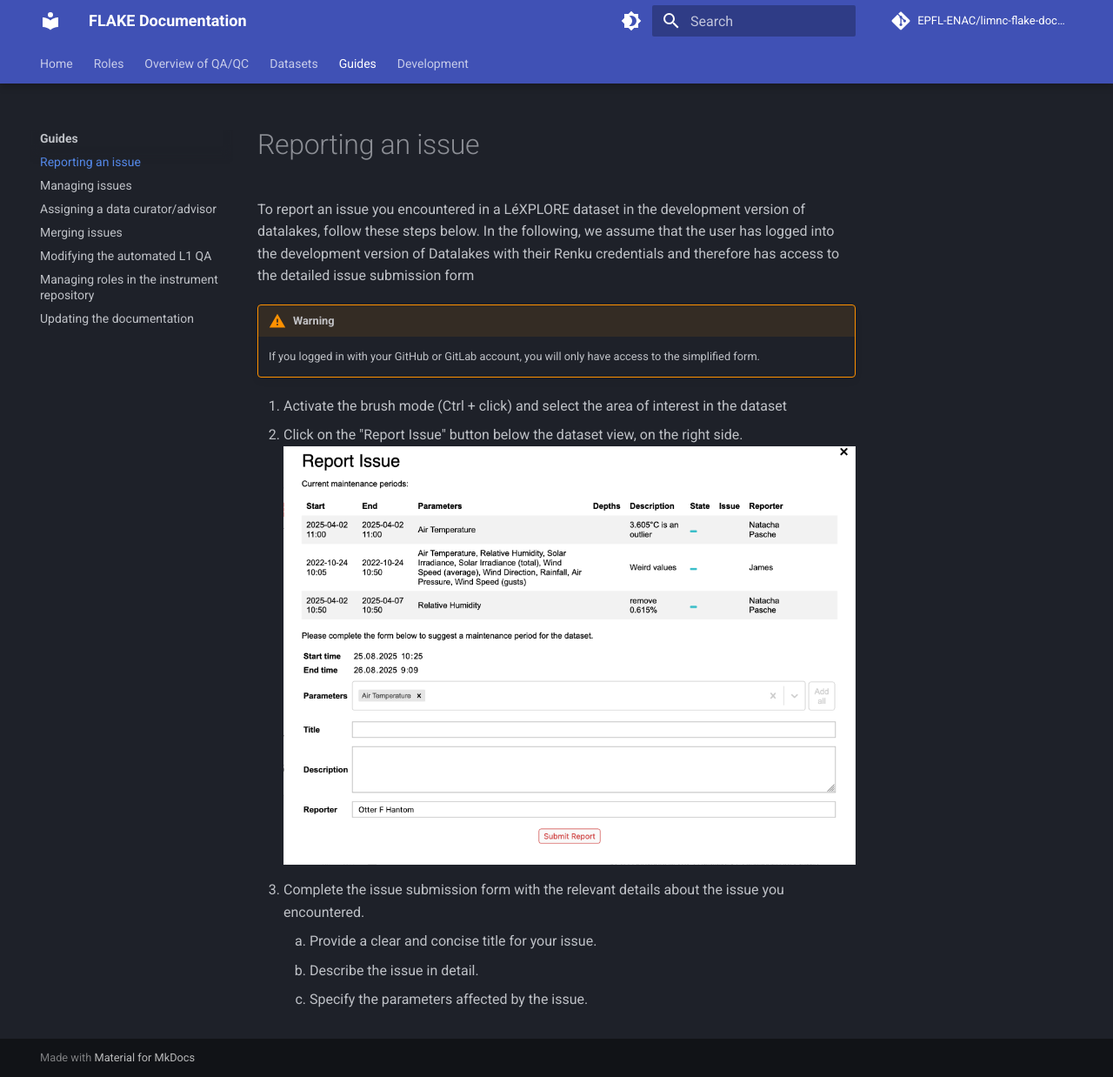
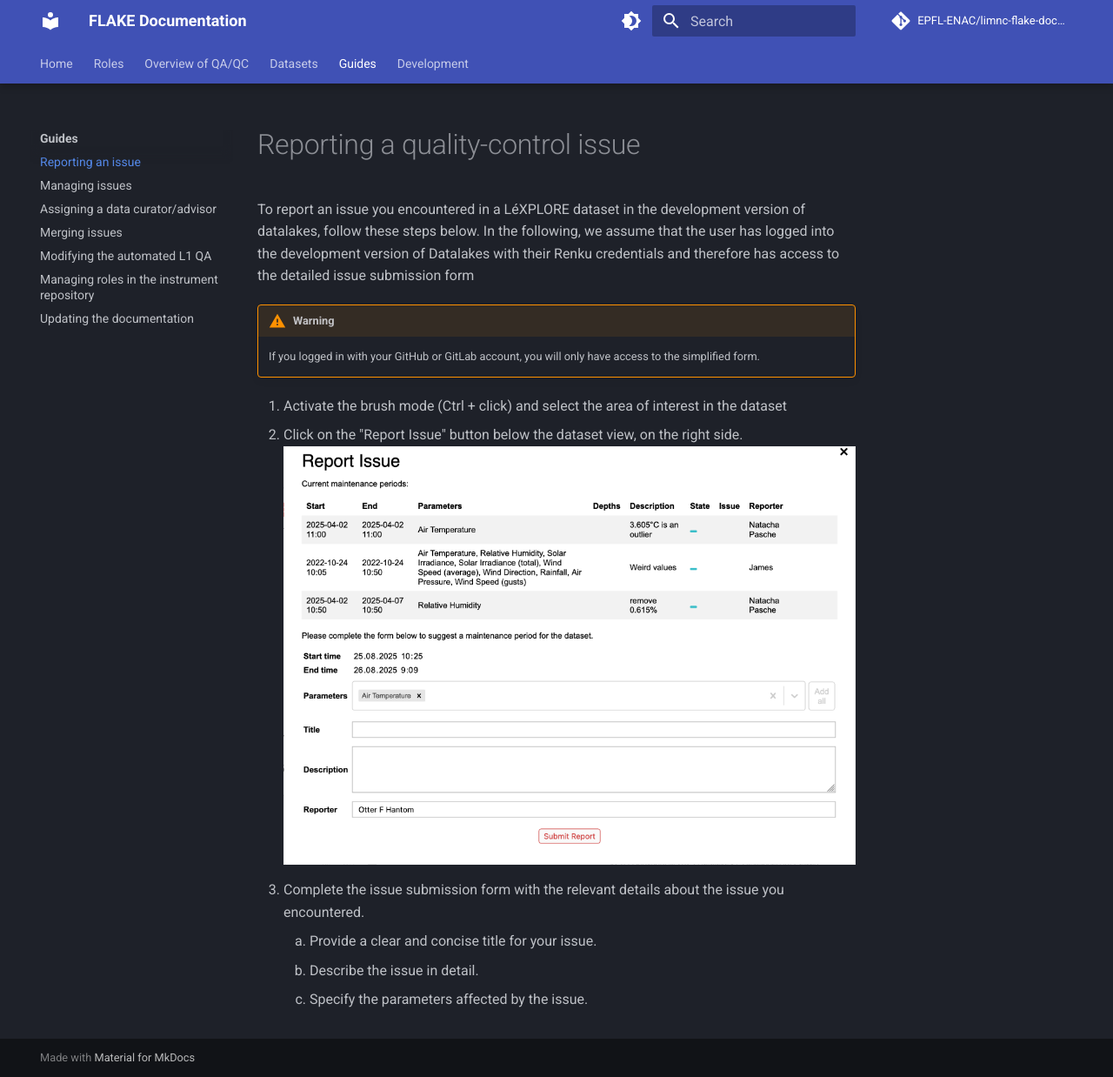
Before and after one commit to EPFL-ENAC/limnc-flake-documentation, an MkDocs documentation site: the page built from docs/guides/reporting.md, in a window 1280 px wide and 1238 px high. Shown: the whole window at 87% size. Built offline with MkDocs 1.6.1 and Material for MkDocs 9.7.7, drawn with Linux system fonts in a browser that asks for light colours; comment, search, counter and statistics services are not loaded.

Commit message:
Specify that reporting page is about QA-QC

```diff
--- a/docs/guides/reporting.md
+++ b/docs/guides/reporting.md
@@ -1,4 +1,4 @@
-# Reporting an issue
+# Reporting a quality-control issue
 
 To report an issue you encountered in a LéXPLORE dataset in the development version of datalakes, follow these steps below. In the following, we assume that the user has logged into the development version of Datalakes with their Renku credentials and therefore has access to the detailed issue submission form
 
```
